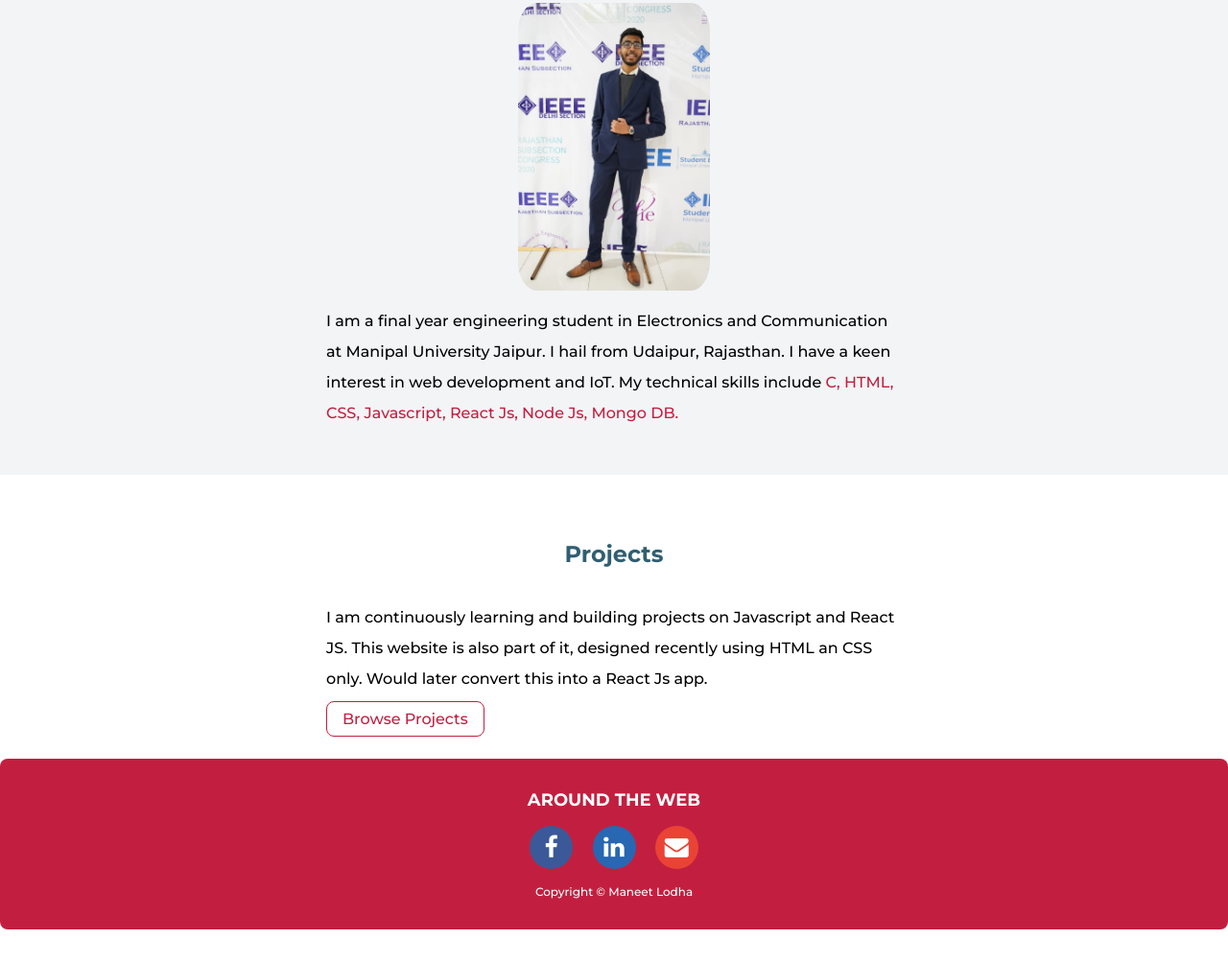
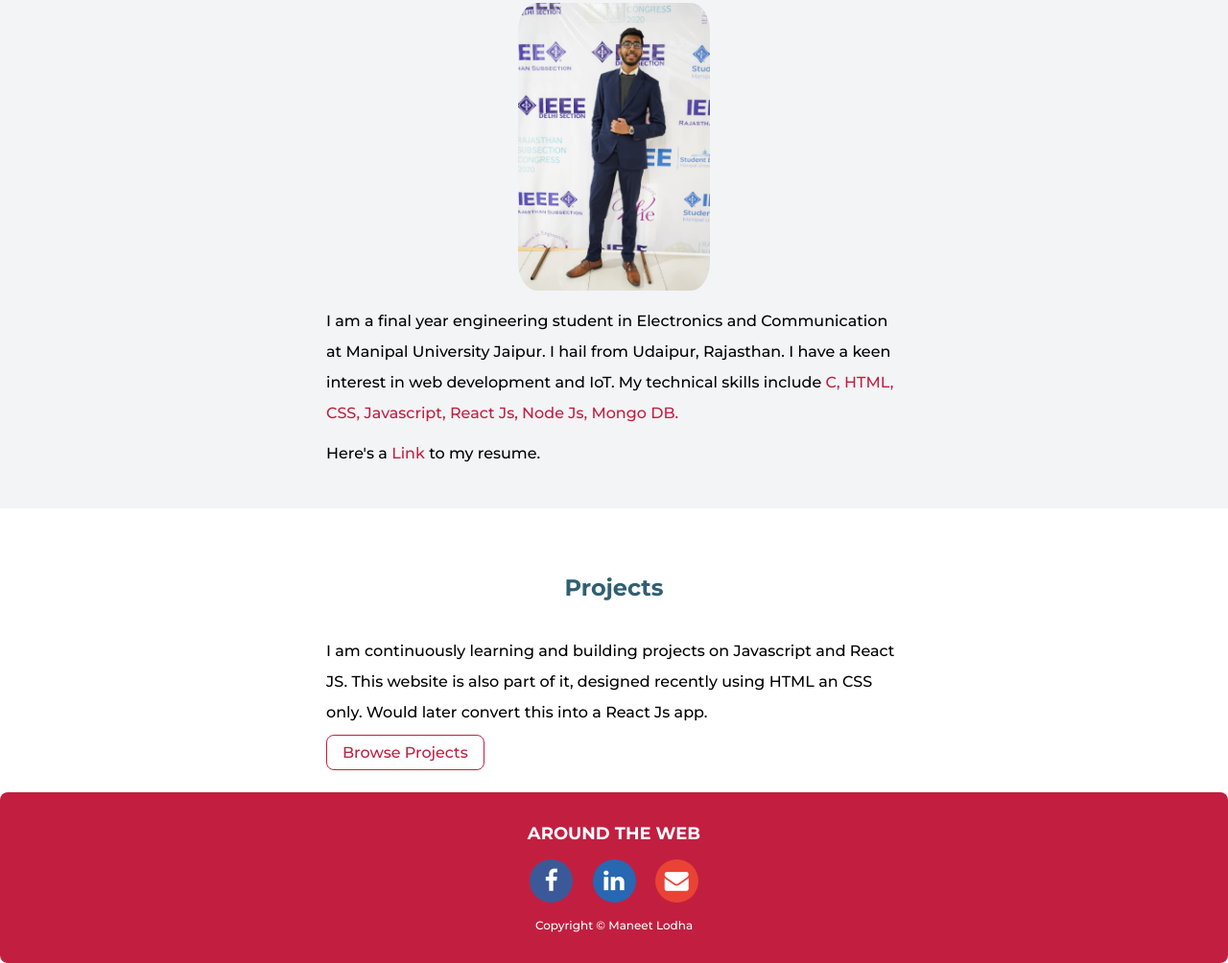
Before and after one commit to maneetlodha28/Components_HTML_Portfolio, a plain HTML site: page index.html in a window 1280 px wide. Shown: the part 677-1681 px from the top of the page at 96% size. Before the commit the page ends 1646 px from the top, so only its background shows below. Drawn offline with Linux system fonts and the light colour scheme.

Commit message:
feat: add resume link

```diff
--- a/index.html
+++ b/index.html
@@ -36,6 +36,8 @@
              <h1>About Me</h1>
              <img class="prof-img" src="images/profile.jpeg"/>
              <p class="blog">I am a final year engineering student in Electronics and Communication at Manipal University Jaipur. I hail from Udaipur, Rajasthan. I have a keen interest in web development and IoT. My technical skills include <span style="color:#C21F40;" class="headong-high"> C, HTML, CSS, Javascript, React Js, Node Js, Mongo DB.</span> </p>
+             <p>Here's a <a href="https://drive.google.com/file/d/1Tjj3pD4VWcM6kZPRfCvZKbMJ9ZM_7jo1/view?usp=sharing"
+                style="text-decoration: none;"> <span class="heading-high"> Link </span></a> to my resume.</p>
              </div>
             </section>
              <section class="section">
@@ -45,6 +47,7 @@
                  <h1 id="projects">Projects</h1>
                  <p class="blog">I am continuously learning and building projects on Javascript and React JS. This website is also part of it, designed recently using HTML an CSS only. Would later convert this into a React Js app.</p>
                  <a class="link link-secondary" href="project.html">Browse Projects</a>
+
 
                  </div>
 
```
